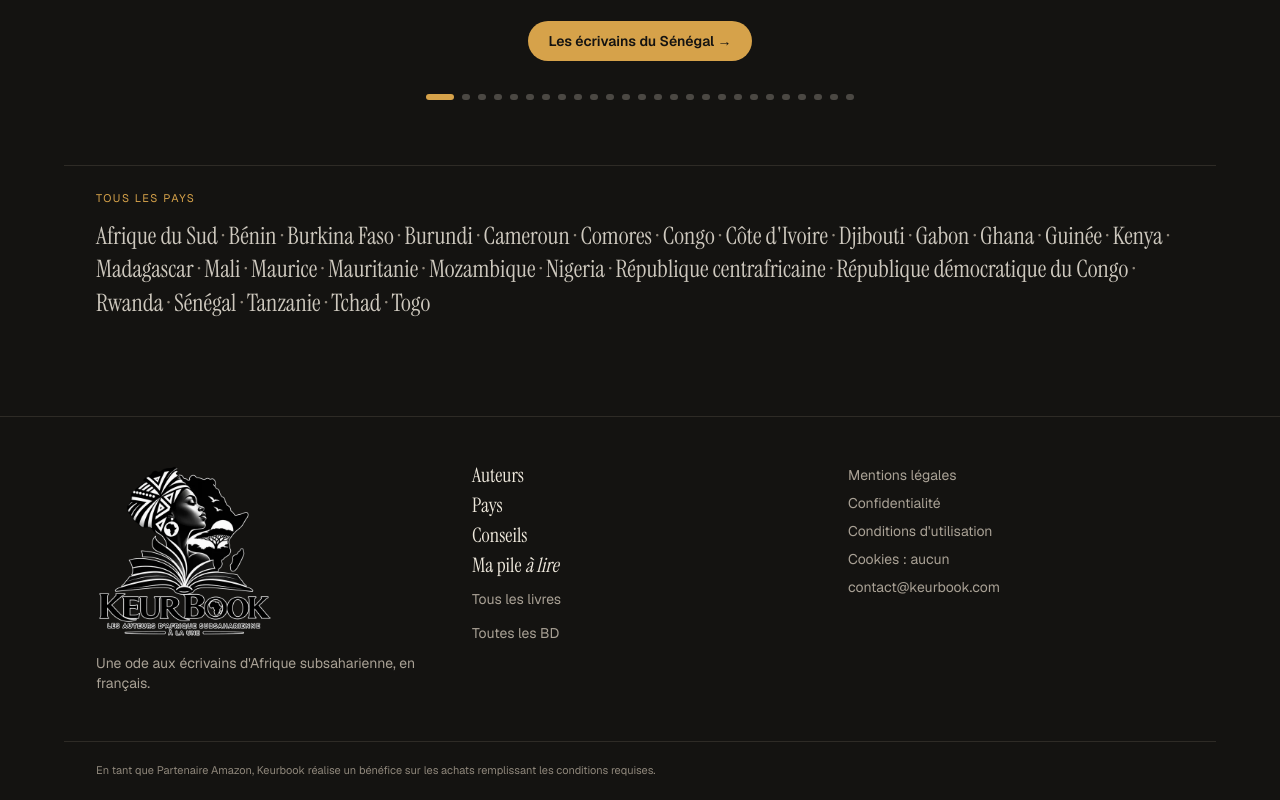
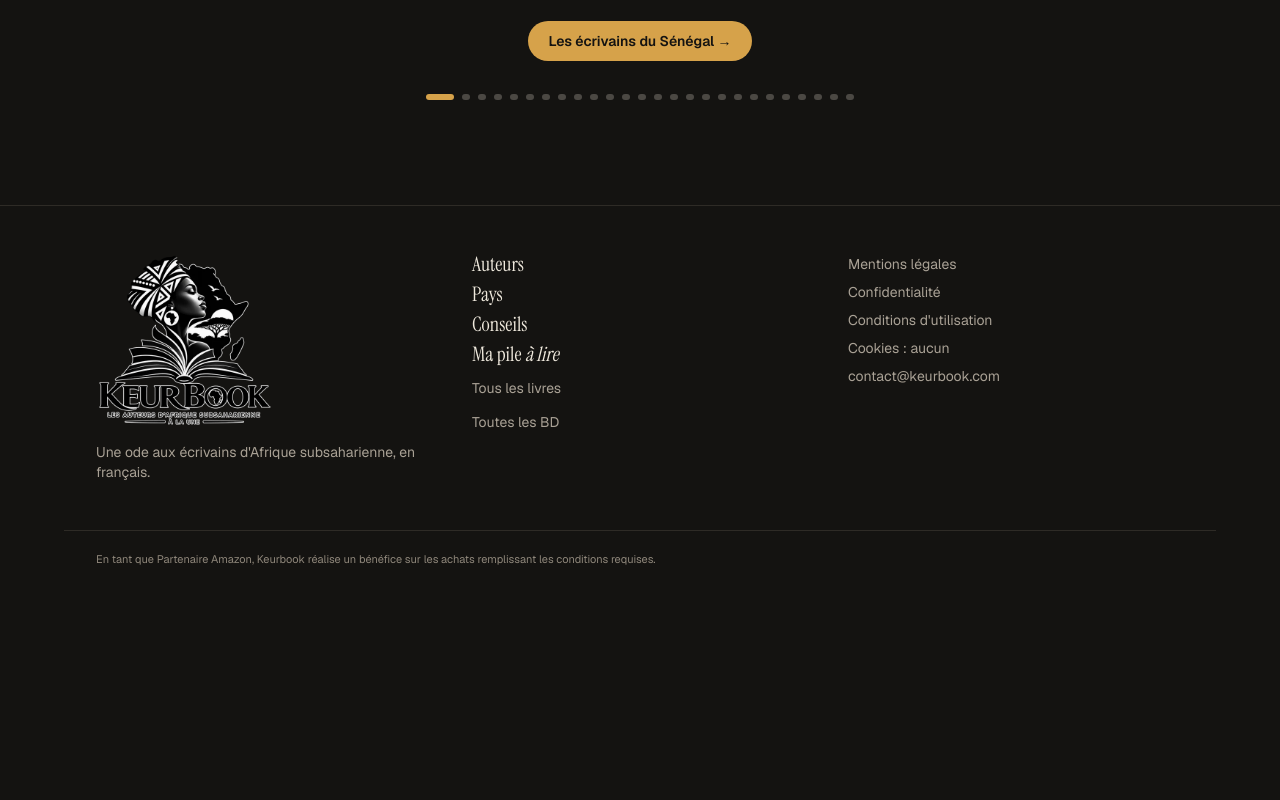
Before and after one commit to teiki5320/keurbook, a Next.js app: page /pays in a window 1280 px wide. Shown: the part 906-1706 px from the top of the page. After the commit the page ends 1495 px from the top, so only its background shows below. Built offline with nearby package versions, Linux system fonts and the light colour scheme; no server answers.

Commit message:
Page Pays : liste « Tous les pays » retirée
Co-Authored-By: Claude Opus 5.5 <noreply@anthropic.com>

```diff
--- a/src/app/(site)/pays/page.tsx
+++ b/src/app/(site)/pays/page.tsx
@@ -1,5 +1,4 @@
 import type { Metadata } from "next";
-import Link from "next/link";
 import { CountryCarousel } from "@/components/carousel/CountryCarousel";
 import { PageHeader } from "@/components/layout/Section";
 import { getCountriesWithBooks } from "@/lib/data/books";
@@ -17,27 +16,12 @@ export default async function CountriesPage() {
   // Carrousel d'ouest en est : on traverse le continent en faisant glisser.
   const countries = [...(await getCountriesWithBooks())].sort((a, b) => a.lon - b.lon);
   const start = Math.max(0, countries.findIndex((c) => c.code === "SN"));
-  const alpha = [...countries].sort((a, b) => a.name.localeCompare(b.name, "fr"));
   return (
     <>
       <PageHeader title="Pays" intro="Les écrivains d'Afrique subsaharienne, pays par pays. Faites glisser pour traverser le continent." />
       <section className="container-page">
         <CountryCarousel countries={countries} start={start} />
       </section>
-      {/* Tous les pays en un coup d'œil (et des liens directs pour les moteurs de recherche). */}
-      <nav aria-label="Tous les pays" className="container-page mt-14 border-t border-line pt-6">
-        <p className="eyebrow">Tous les pays</p>
-        <p className="mt-3 font-serif text-2xl leading-[1.4] text-faint">
-          {alpha.map((c, i) => (
-            <span key={c.code}>
-              {i > 0 && " · "}
-              <Link href={`/pays/${c.slug}`} className="text-ink/85 hover:text-accent">
-                {c.name}
-              </Link>
-            </span>
-          ))}
-        </p>
-      </nav>
     </>
   );
 }
```
